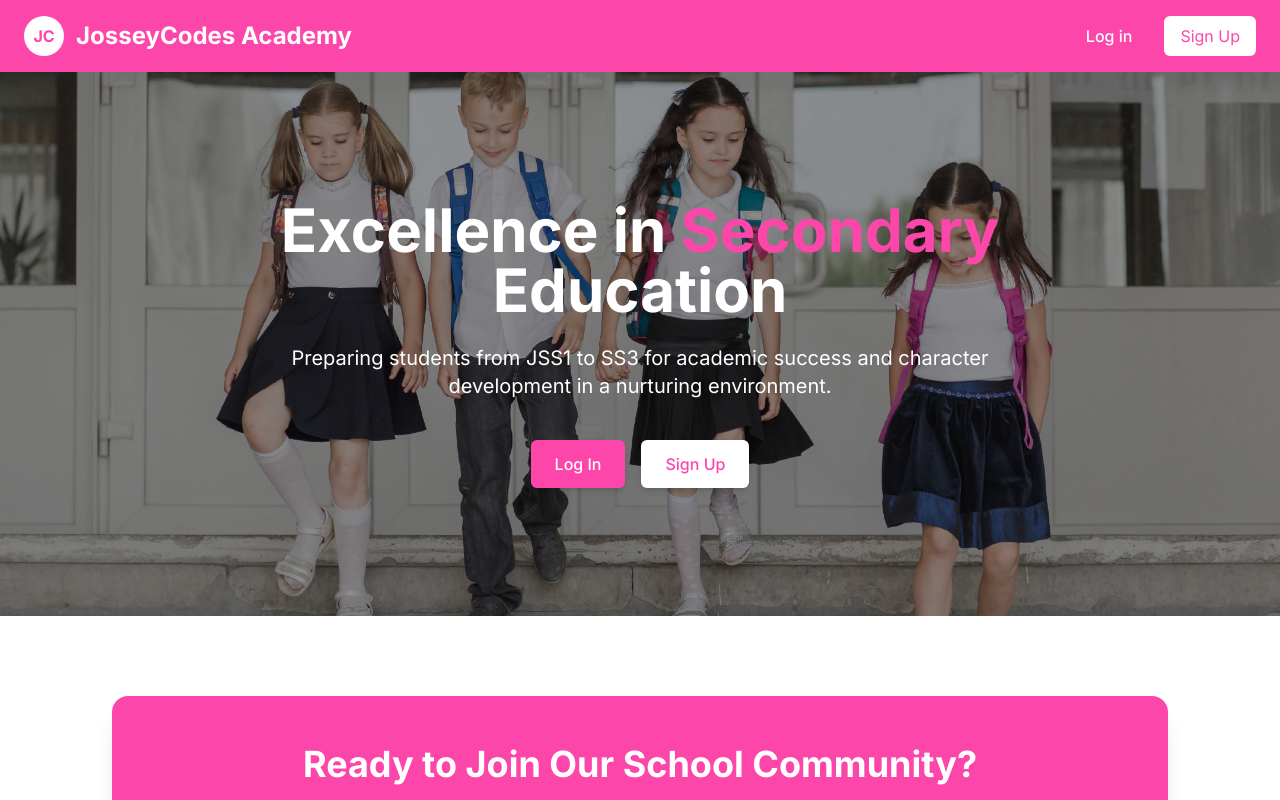
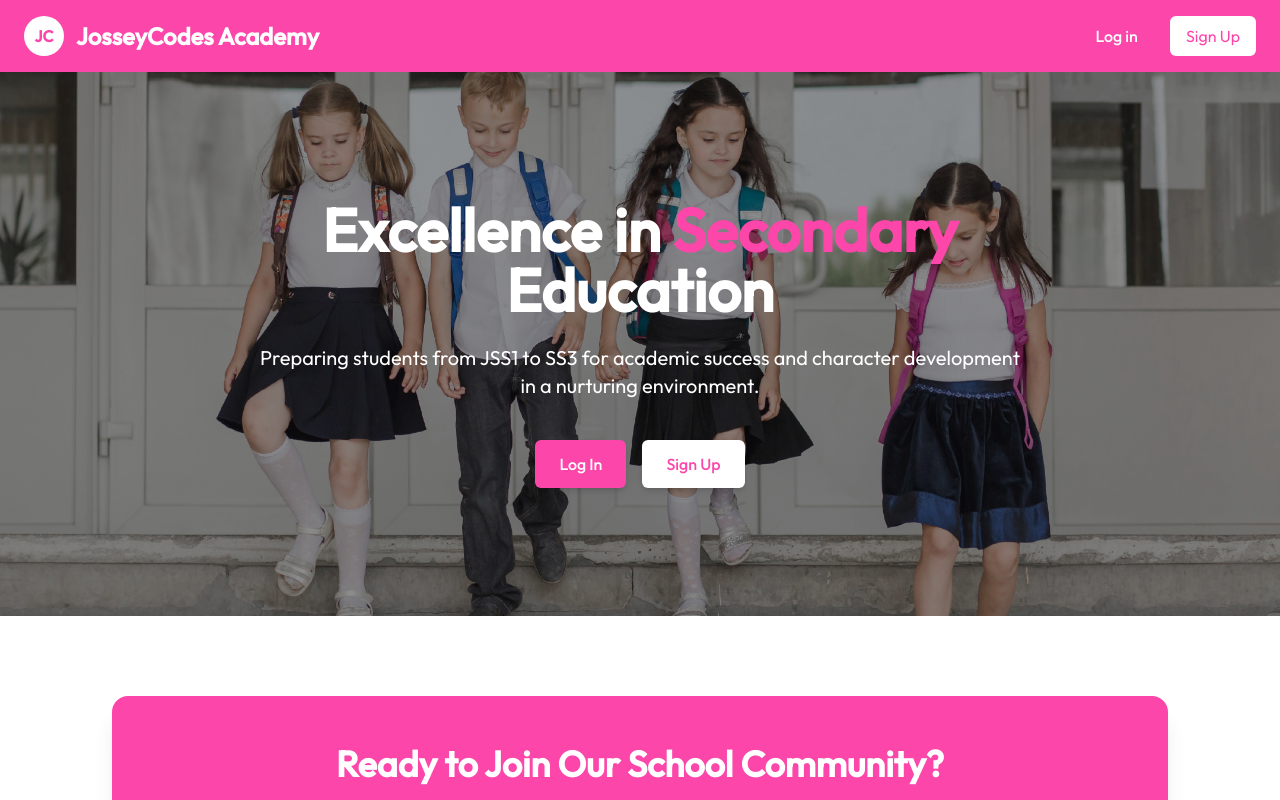
Before and after one commit to josseycodes1/School-Management-App-Frontend, a Next.js app: page / in a window 1280 px wide. Shown: the top 800 px of the page. Built offline with nearby package versions, Linux system fonts and the light colour scheme.

Commit message:
chnaged font

```diff
--- a/src/app/layout.tsx
+++ b/src/app/layout.tsx
@@ -1,8 +1,8 @@
 import type { Metadata } from "next";
-import { Inter } from "next/font/google";
+import { Outfit } from "next/font/google";
 import "./globals.css";
 
-const inter = Inter({ subsets: ["latin"] });
+const outfit = Outfit({ subsets: ["latin"], weight: ["300", "400", "500"] });
 
 export const metadata: Metadata = {
   title: "Josseycodes School Management Dashboard",
@@ -16,7 +16,7 @@ export default function RootLayout({
 }>) {
   return (
     <html lang="en">
-      <body className={inter.className}>{children}</body>
+      <body className={outfit.className}>{children}</body> {/* applied Outfit */}
     </html>
   );
 }
--- a/src/components/HomePageComponents/Testimonials.tsx
+++ b/src/components/HomePageComponents/Testimonials.tsx
@@ -24,7 +24,7 @@ export default function Testimonials() {
         className="absolute inset-0 z-0 bg-cover bg-center"
         style={{ backgroundImage: "url('/website6.jpg')" }}
       >
-        {/* Overlay for better text readability */}
+        {/* overlay for better text readability */}
         <div className="absolute inset-0 bg-black/40"></div>
       </div>
 
```
